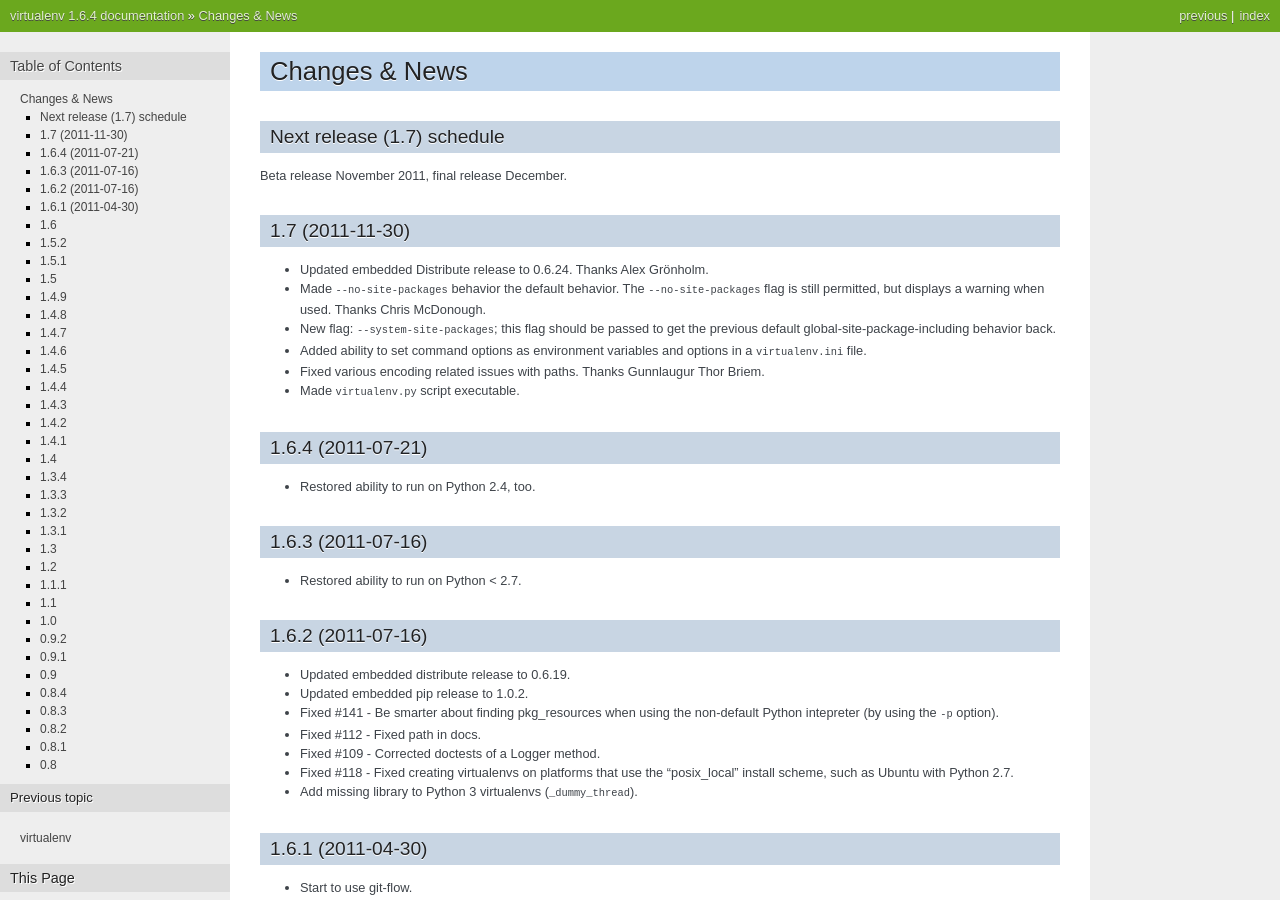
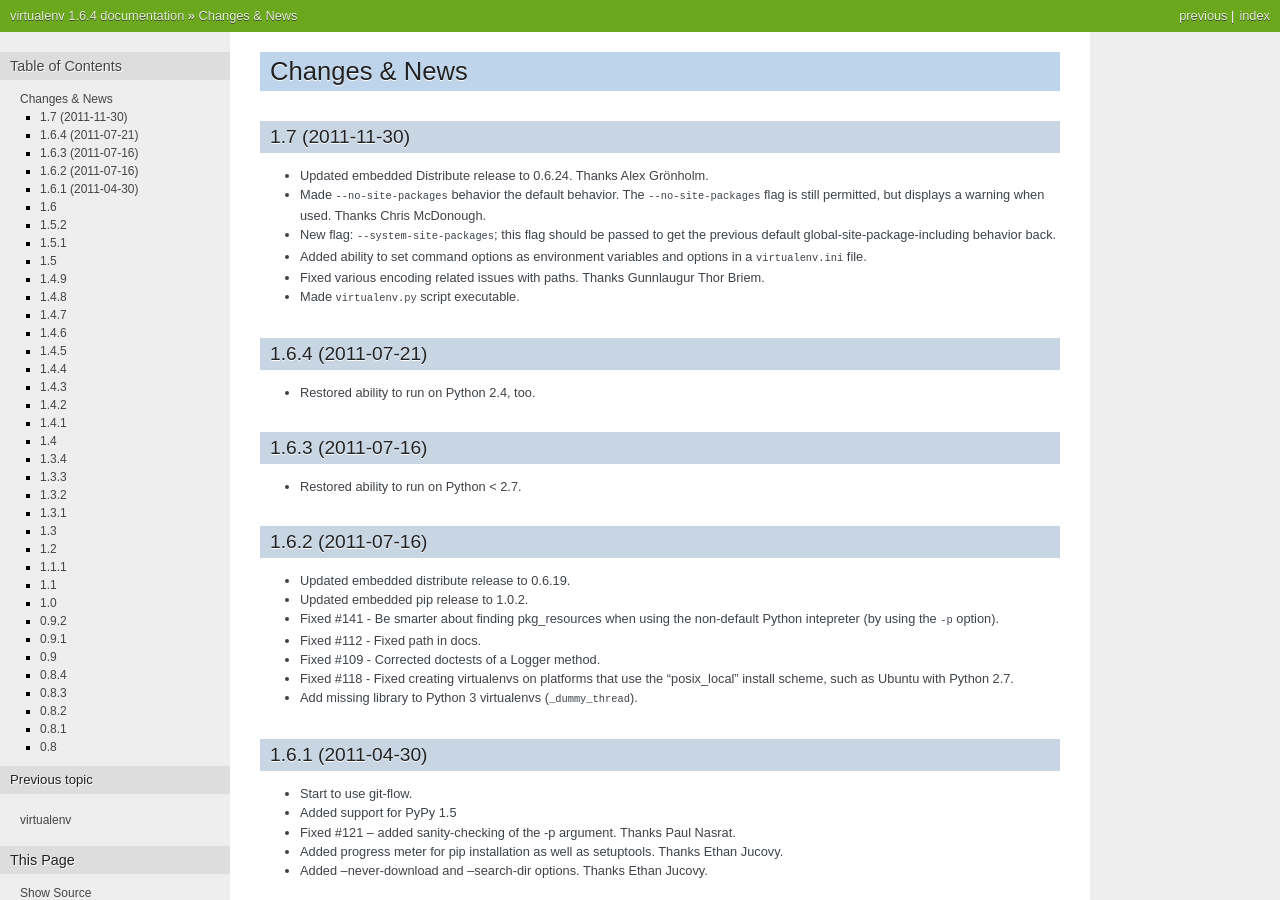
Before and after one commit to pypa/virtualenv, a Sphinx documentation site: the page built from docs/news.txt, in a window 1280 px wide and 900 px high. Built offline with Sphinx 7.4.7, drawn with Linux system fonts in a browser that asks for light colours.

Commit message:
Removed release schedule bit from news since we are actually a little to early.

```diff
--- a/docs/news.txt
+++ b/docs/news.txt
@@ -1,10 +1,5 @@
 Changes & News
 --------------
-
-Next release (1.7) schedule
-~~~~~~~~~~~~~~~~~~~~~~~~~~~
-
-Beta release November 2011, final release December.
 
 1.7 (2011-11-30)
 ~~~~~~~~~~~~~~~~
```
